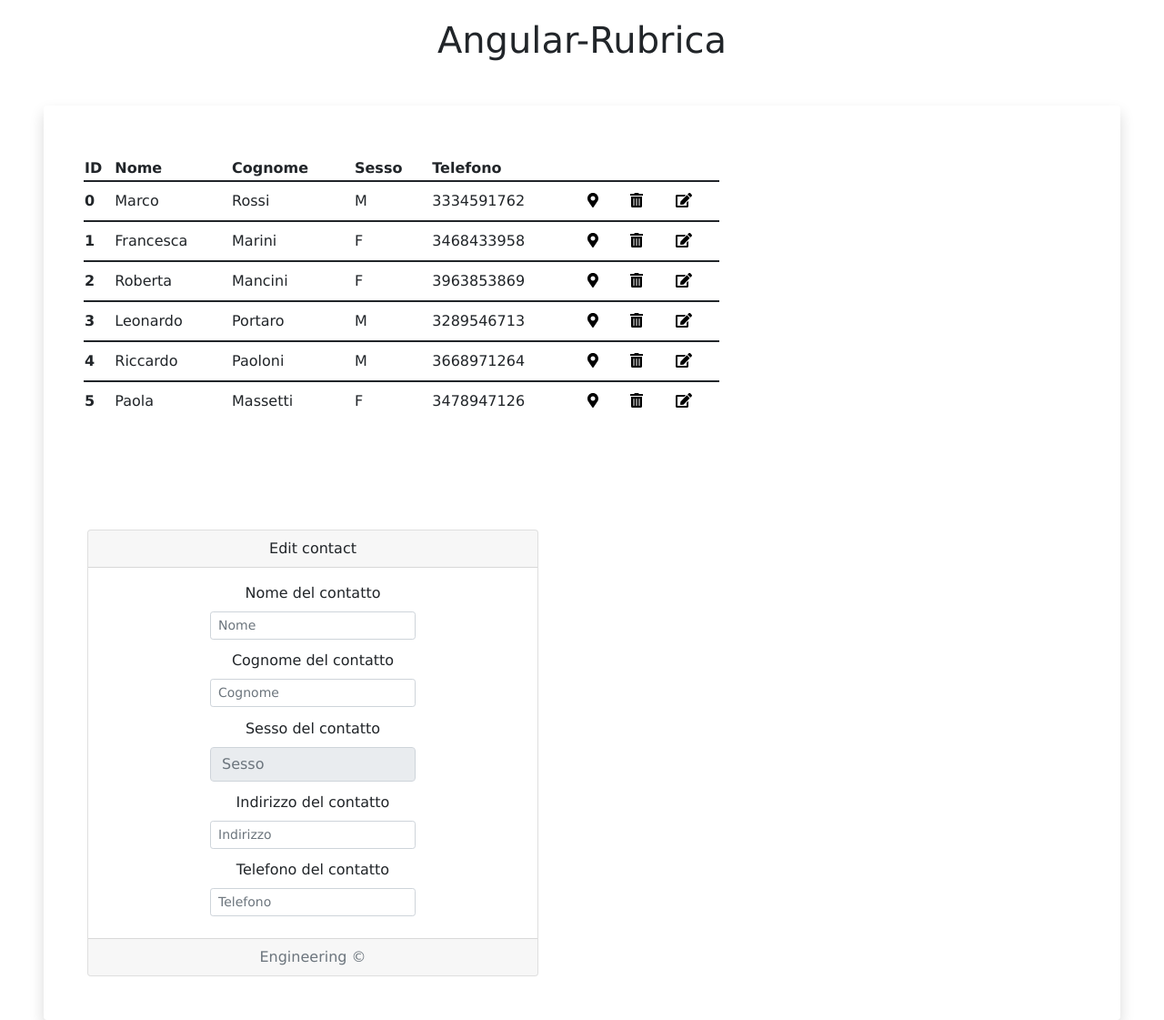
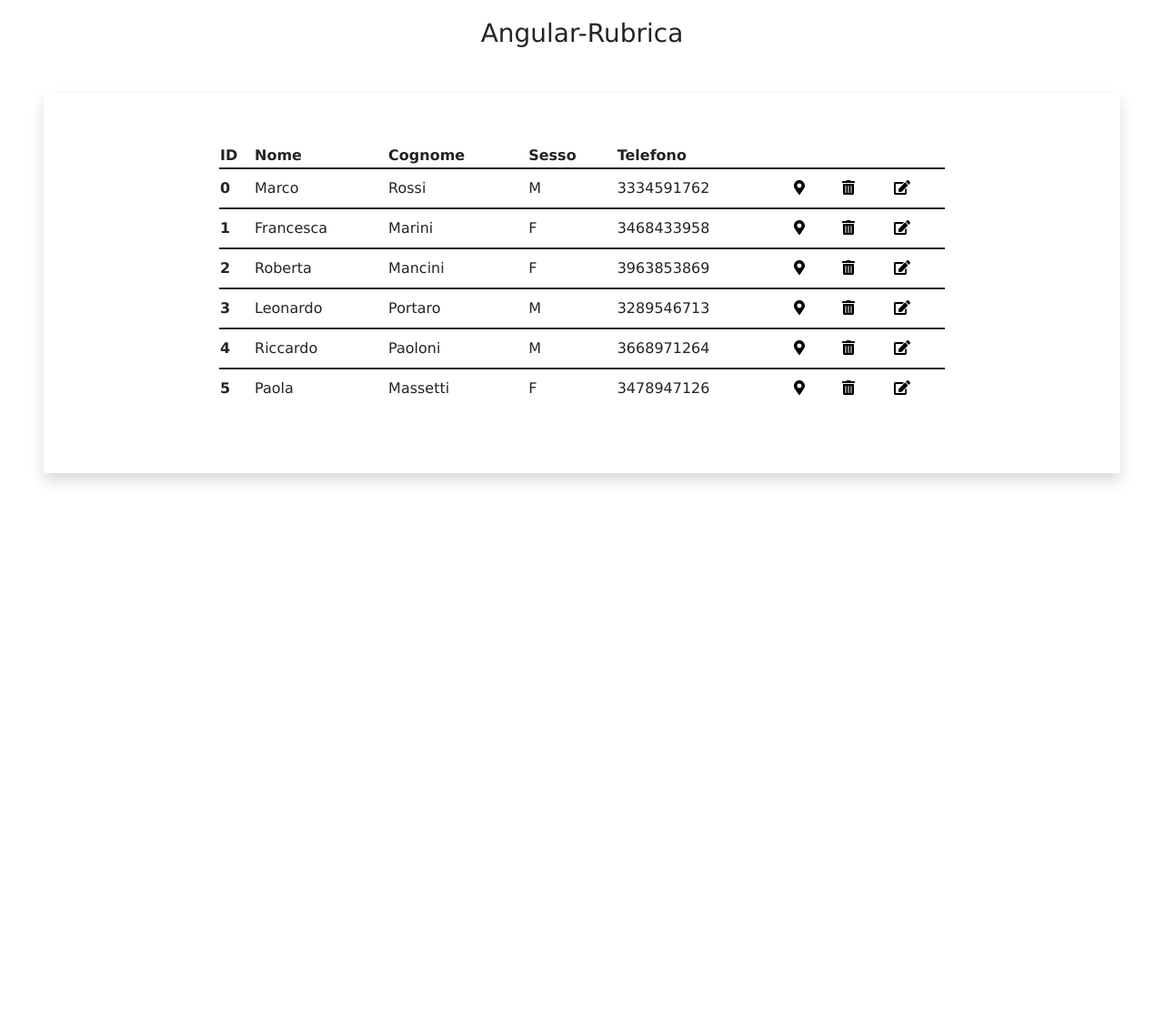
Before and after one commit to Ser7ox/Engineering, an Angular app in the folder angular-rubrica/: page / in a window 1280 px wide. Shown: the whole page at 91% size. After the commit the page ends 800 px from the top, so only its background shows below. Built offline with nearby package versions, Linux system fonts and the light colour scheme.

Commit message:
modified form

```diff
--- a/angular-rubrica/src/app/app.component.css
+++ b/angular-rubrica/src/app/app.component.css
@@ -1,4 +1,4 @@
-h1 {
+h3 {
     text-align: center;
     font-weight: lighter;
     margin-top: 20px;
--- a/angular-rubrica/src/app/app.component.html
+++ b/angular-rubrica/src/app/app.component.html
@@ -1,3 +1,3 @@
-<h1> {{title}} </h1>
+<h3> {{title}} </h3>
 
 <app-rubrica></app-rubrica>
--- a/angular-rubrica/src/app/form/form.component.html
+++ b/angular-rubrica/src/app/form/form.component.html
@@ -1,4 +1,4 @@
-    <div>
+
         <form>
             <label class="form-label ">Nome del contatto</label>
             <input class="form-control form-control-sm" type="text" value= "{{FormPerson?.nome}}" placeholder="Nome">
@@ -11,4 +11,3 @@
             <label class="form-label space">Telefono del contatto</label>
             <input class="form-control form-control-sm" type="text" value="{{FormPerson?.telefono}}" placeholder="Telefono">
         </form>
-    </div>
--- a/angular-rubrica/src/app/rubrica/rubrica.component.css
+++ b/angular-rubrica/src/app/rubrica/rubrica.component.css
@@ -6,6 +6,7 @@ body {
 button {
     border: none;
 }
+
 
 
 
--- a/angular-rubrica/src/app/rubrica/rubrica.component.html
+++ b/angular-rubrica/src/app/rubrica/rubrica.component.html
@@ -1,7 +1,7 @@
 
 <div class="mx-5 shadow rounded">
-            <div class="row mt-5 px-2 py-2">
-                <div class="col-lg-8 col-md-12 px-5 py-5">
+            <div class="row mt-5 px-2 py-2 d-flex justify-content-center">
+                <div class="col-lg-9 col-md-12 px-5 py-5">
                         <div class="table-responsive">
                             <table class="table table-responsive" *ngIf="person.length > 0">
                                     <tr>
@@ -27,29 +27,36 @@
                                         <button (click)="eliminaRiga(persona.nome)" data-bs-toggle="modal" data-bs-target="#conferma" ><i class="fas fa-trash-alt"></i></button>
                                         </td>
                                         <td>
-                                        <button (click)="onSelect(persona)"><i class="fas fa-edit"></i></button>
+                                        <button (click)="onSelect(persona)" data-bs-toggle="modal" data-bs-target="#form"><i class="fas fa-edit"></i></button>
                                         </td>
                                     </tr>
                             </table>
                         </div>
                 </div>
             </div>
-                <div class="col-lg-6 col-md-12 px-5 py-5 ">
-                    <div class="card text-center">
-                        <div class="card-header">
-                        Edit contact
 </div>
-                        <div class="card-body d-flex align-items-center justify-content-center">
+
+    <!-- Modal form -->
+<div class="modal fade" id="form" tabindex="-1" aria-labelledby="exampleModalLabel" aria-hidden="true">
+    <div class="modal-dialog">
+        <div class="modal-content">
+            <div class="modal-header">
+                <h5 class="modal-title" id="exampleModalLabel">Profilo di {{ saveperson?.nomeCompleto }}</h5>
+                <button type="button" class="btn-close" data-bs-dismiss="modal" aria-label="Close"></button>
+            </div>
+            <div class="modal-body">
+                <form>
+                    <div class="mb-3">
                         <app-form [FormPerson]="saveperson"></app-form>
                     </div>
-                        <div class="card-footer text-muted mt-2">
-                        Engineering &copy;
+                </form>
+            </div>
+            <div class="modal-footer">
+                <button type="button" class="btn btn-primary" data-bs-dismiss="modal">Conferma <i class="fas fa-check"></i></button>
             </div>
         </div>
     </div>
 </div>
-
-
     <!-- Modal address -->
 <div class="modal fade" id="address" tabindex="-1" aria-labelledby="addressLabel" aria-hidden="true">
     <div class="modal-dialog modal-dialog-centered">
@@ -62,7 +69,7 @@
                     {{ saveperson?.indirizzo }}
                 </div>
                 <div class="modal-footer">
-                <button type="button" class="btn btn-secondary" data-bs-dismiss="modal">Close <i class="fas fa-times"></i></button>
+                <button type="button" class="btn btn-primary" data-bs-dismiss="modal">Close <i class="fas fa-times"></i></button>
                 </div>
         </div>
     </div>
```
Lines whose indentation alone changed are shown as unchanged.
